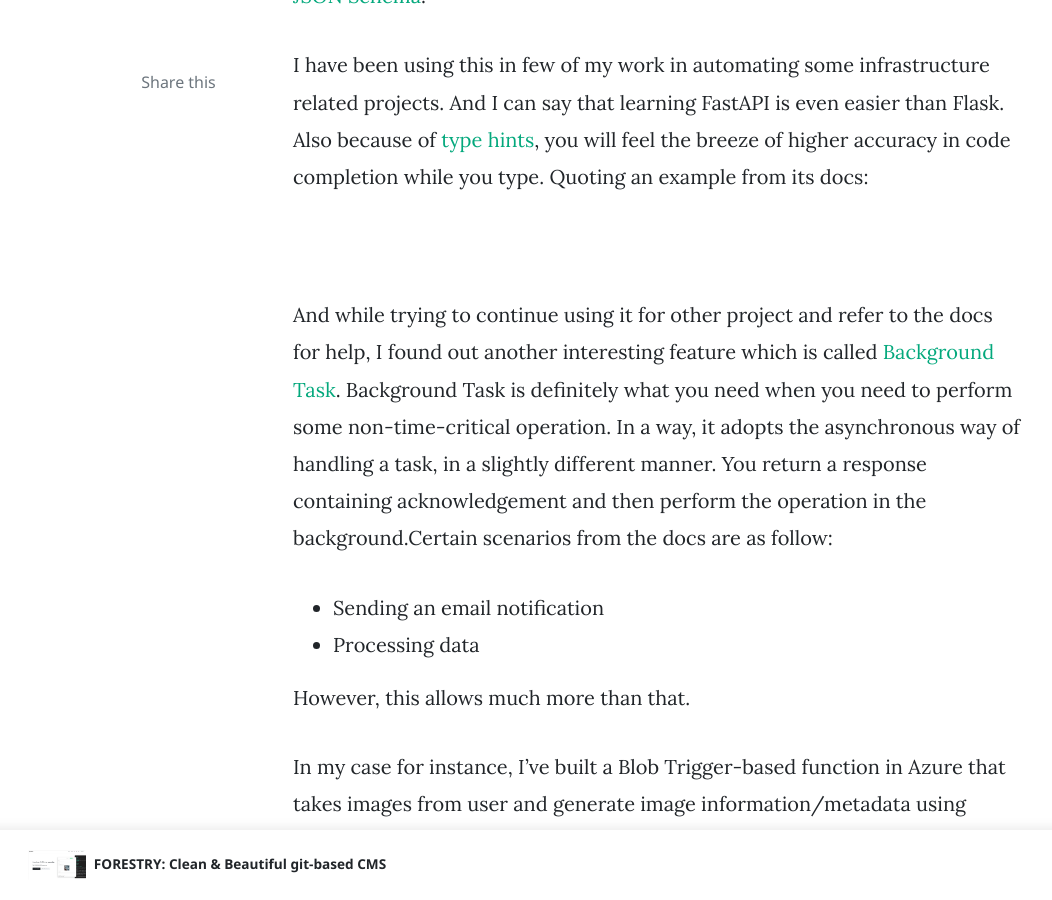
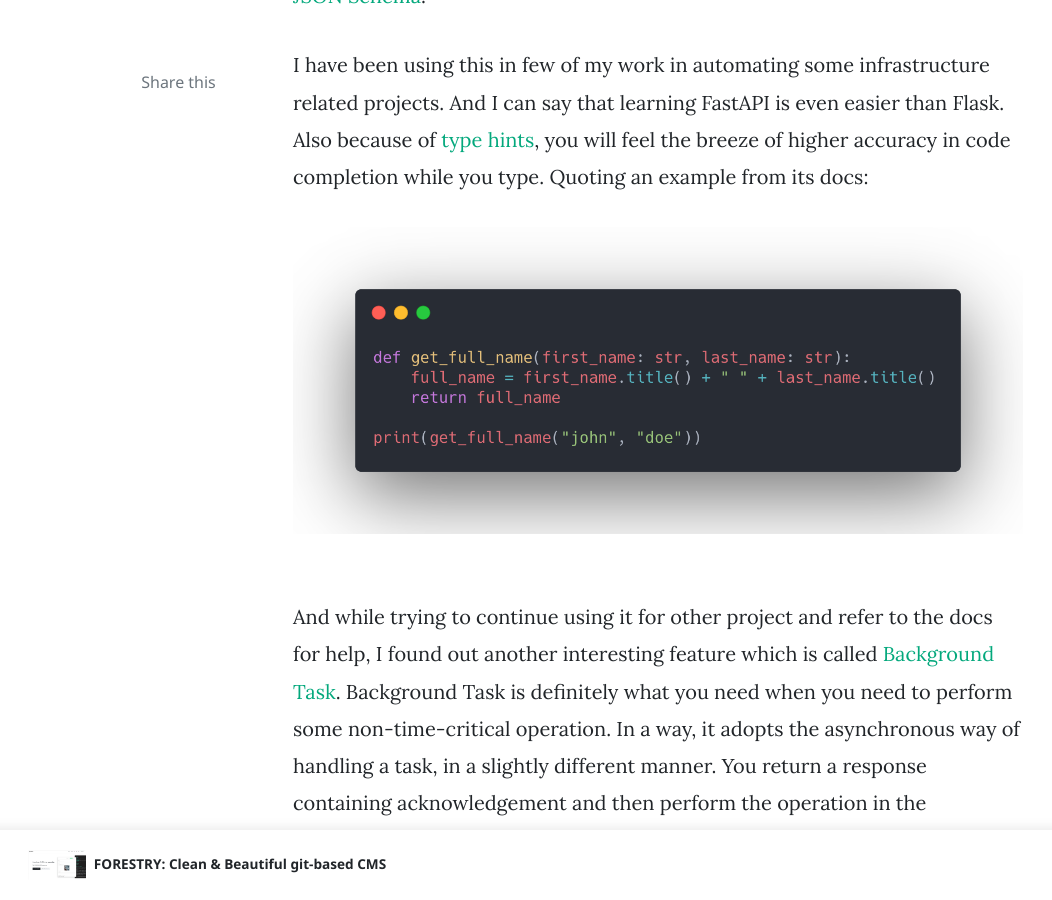
Before and after one commit to asadshamlan/cloudinesia, a Jekyll site: the page built from docs/_posts/2021-06-13-fastapi-background-task-the-how-to.md, in a window 1280 px wide and 900 px high, scrolled down 890 px. Shown: the whole window, without its empty margins (77-1129 px from the left). Built offline with Jekyll 4.4.1, drawn with Linux system fonts in a browser that asks for light colours; nearby versions of some CDN libraries; comment, search, counter and statistics services are not loaded.

Commit message:
Update from Forestry.io Asad updated docs/_posts/2021-06-13-fastapi-background-task-the-how-to.md

```diff
--- a/docs/_posts/2021-06-13-fastapi-background-task-the-how-to.md
+++ b/docs/_posts/2021-06-13-fastapi-background-task-the-how-to.md
@@ -28,7 +28,7 @@ The new member in town dubbed as "modern, fast (high-performance), web framework
 
 I have been using this in few of my work in automating some infrastructure related projects. And I can say that learning FastAPI is even easier than Flask. Also because of [type hints](https://fastapi.tiangolo.com/python-types/), you will feel the breeze of higher accuracy in code completion while you type. Quoting an example from its docs:
 
-![](https:://cloudinesia.com/assets/images/carbon.png)
+![](https://cloudinesia.com/assets/images/carbon.png)
 
 And while trying to continue using it for other project and refer to the docs for help, I found out another interesting feature which is called [Background Task](https://fastapi.tiangolo.com/tutorial/background-tasks/). Background Task is definitely what you need when you need to perform some non-time-critical operation. In a way, it adopts the asynchronous way of handling a task, in a slightly different manner. You return a response containing acknowledgement and then perform the operation in the background.Certain scenarios from the docs are as follow:
 
```
